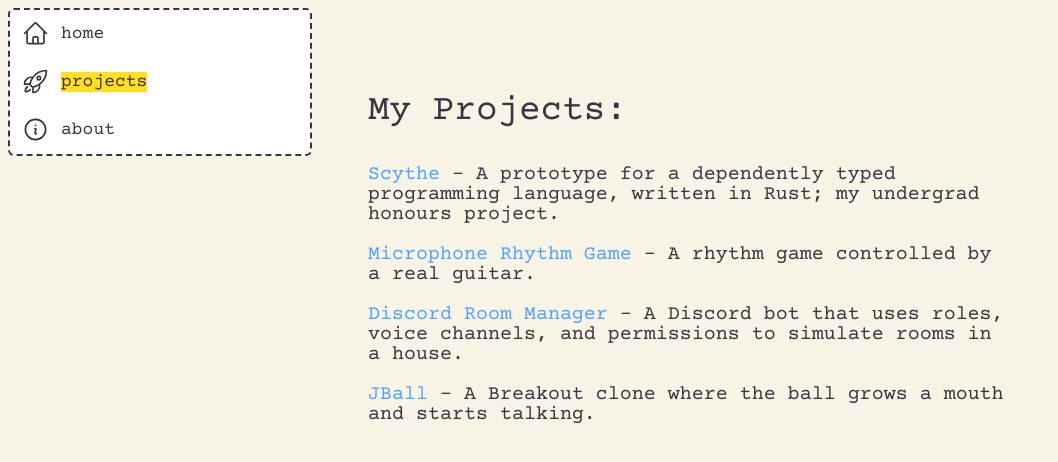
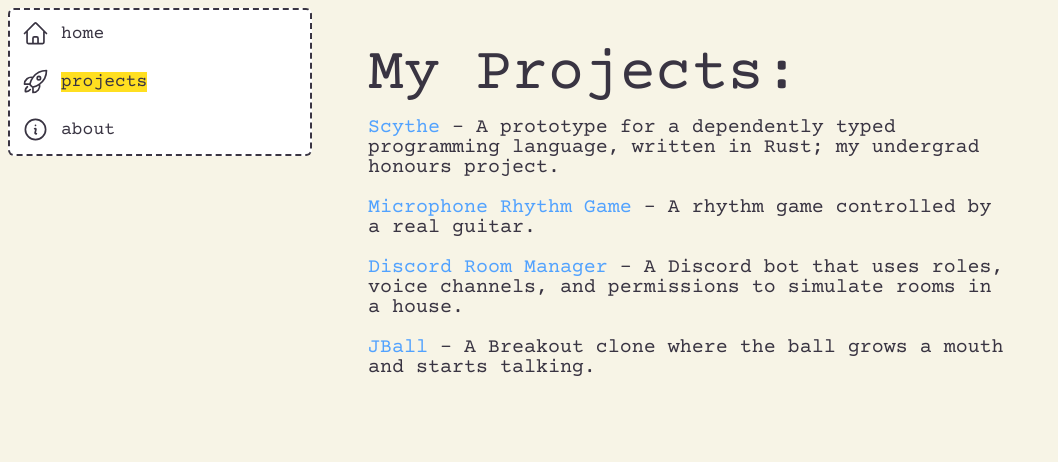
Before and after one commit to grace125/personal-site, a Next.js app: page /projects in a window 1280 px wide. Shown: the top 462 px of the page, without its empty margins (0-1058 px from the left). Built offline with nearby package versions, Linux system fonts and the light colour scheme.

Commit message:
Use blog title for Projects for consistency

```diff
--- a/app/projects/page.tsx
+++ b/app/projects/page.tsx
@@ -5,6 +5,7 @@
 import Section from "../ui/component/Section";
 import Heading from "../ui/component/Heading";
 import P from "../ui/component/Paragraph";
+import BlogTitle from "../ui/component/BlogTitle";
 
 const tagData = {
     Writing: {
@@ -86,9 +87,8 @@
 
 export default function Page() {
   return <BlogEntry>
+    <BlogTitle date={new Date("June 12th, 2026")} author="Grace Schorno">My Projects:</BlogTitle>
     <Section>
-        <Heading>My Projects:</Heading>
-
         {projects.map(project => {
             return <P key={project.name}>
                 <Link href={project.href} className="text-blue-400 hover:text-blue-200">{project.name}</Link> - {project.description}
```
